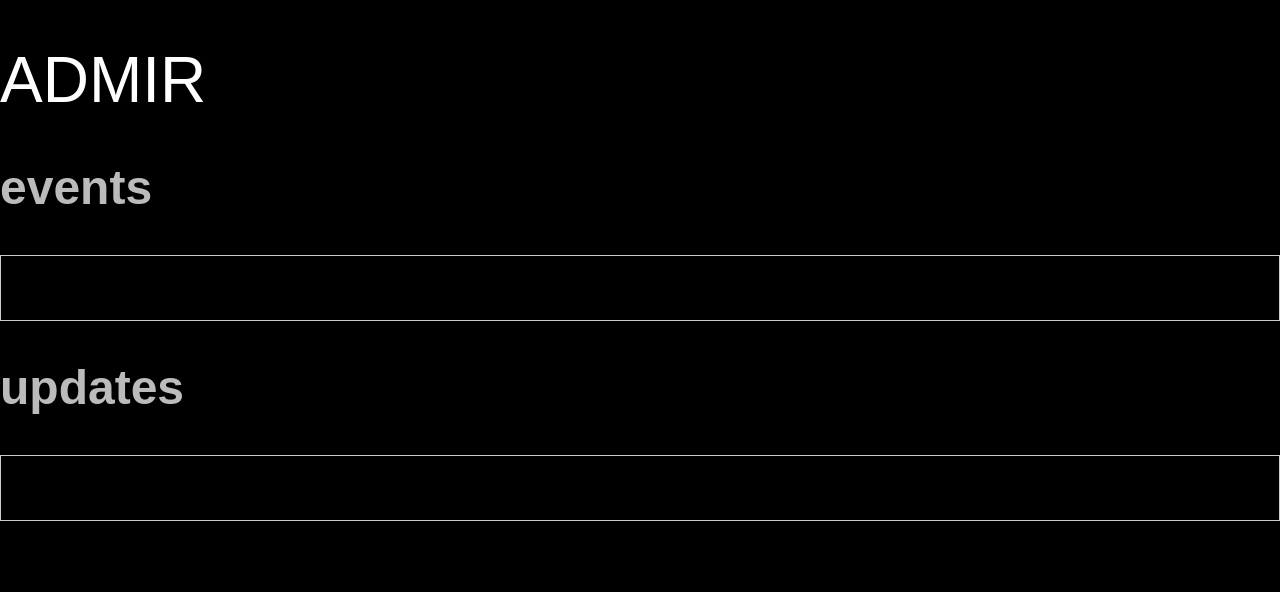
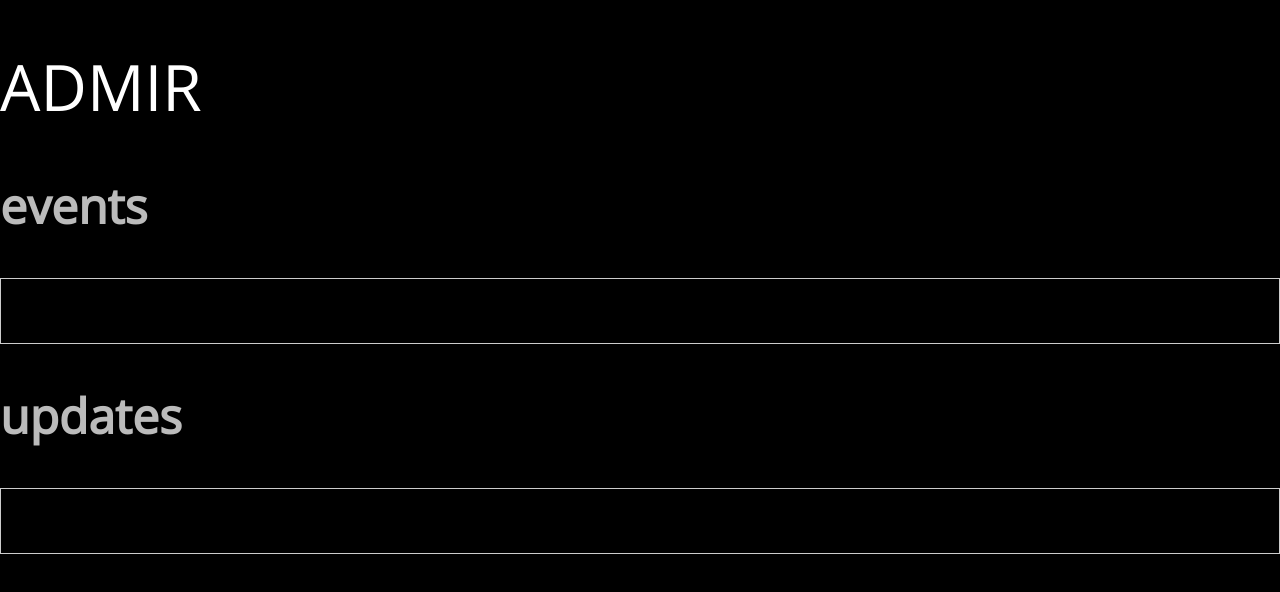
Before and after one commit to jerluc/admir, a plain HTML site: page index.html in a window 1280 px wide. Drawn offline with nearby package versions, Linux system fonts and the light colour scheme.

Commit message:
[WIP] Font you!

```diff
--- a/index.html
+++ b/index.html
@@ -3,6 +3,7 @@
   <head>
     <meta charset="utf-8">
     <title>admir</title>
+    <link href='https://fonts.googleapis.com/css?family=Open+Sans:400,300' rel='stylesheet' type='text/css'>
     <link rel="stylesheet" href="./main.css" />
   </head>
   <body>
--- a/main.css
+++ b/main.css
@@ -1,14 +1,7 @@
-@font-face {
-  font-family: Fira;
-  src: url(fonts/FiraSans-Light.ttf);
-  font-weight: normal;
-}
-
-
 body {
     background-color: #000000;
     color: #bbbbbb;
-    font: 32px 'Fira Sans', sans-serif;
+    font: 32px 'Open Sans', sans-serif;
     margin: 0;
     padding: 0;
 }
```
